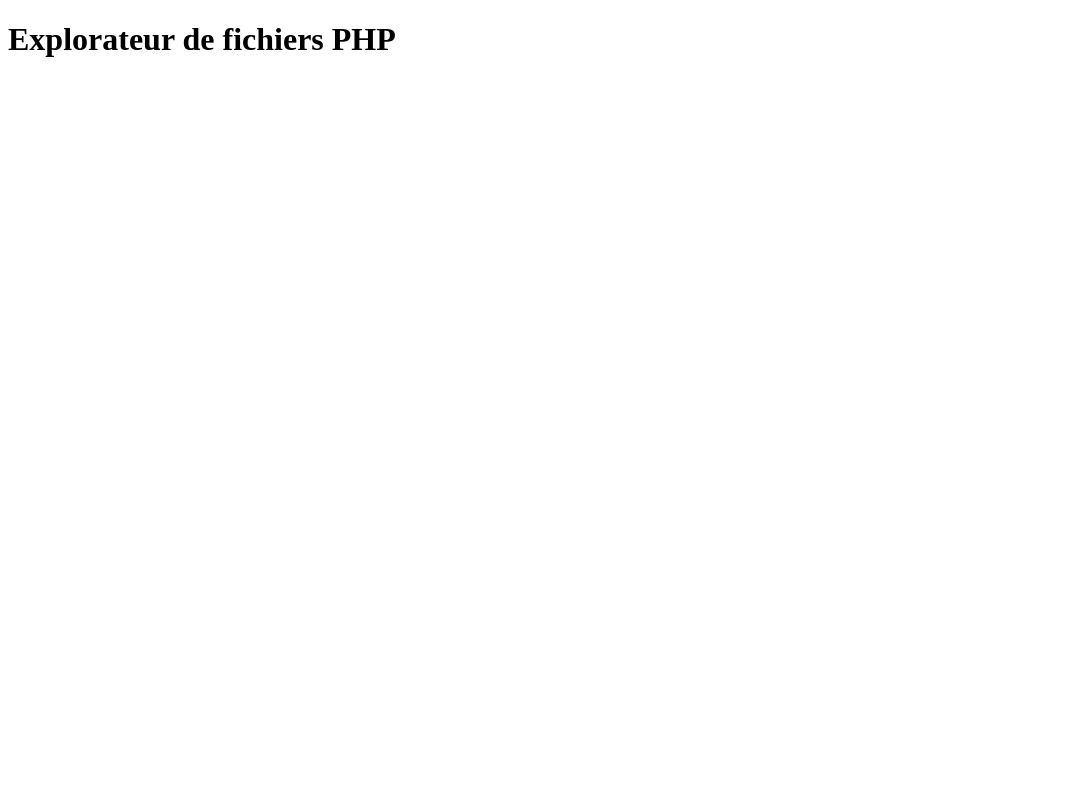
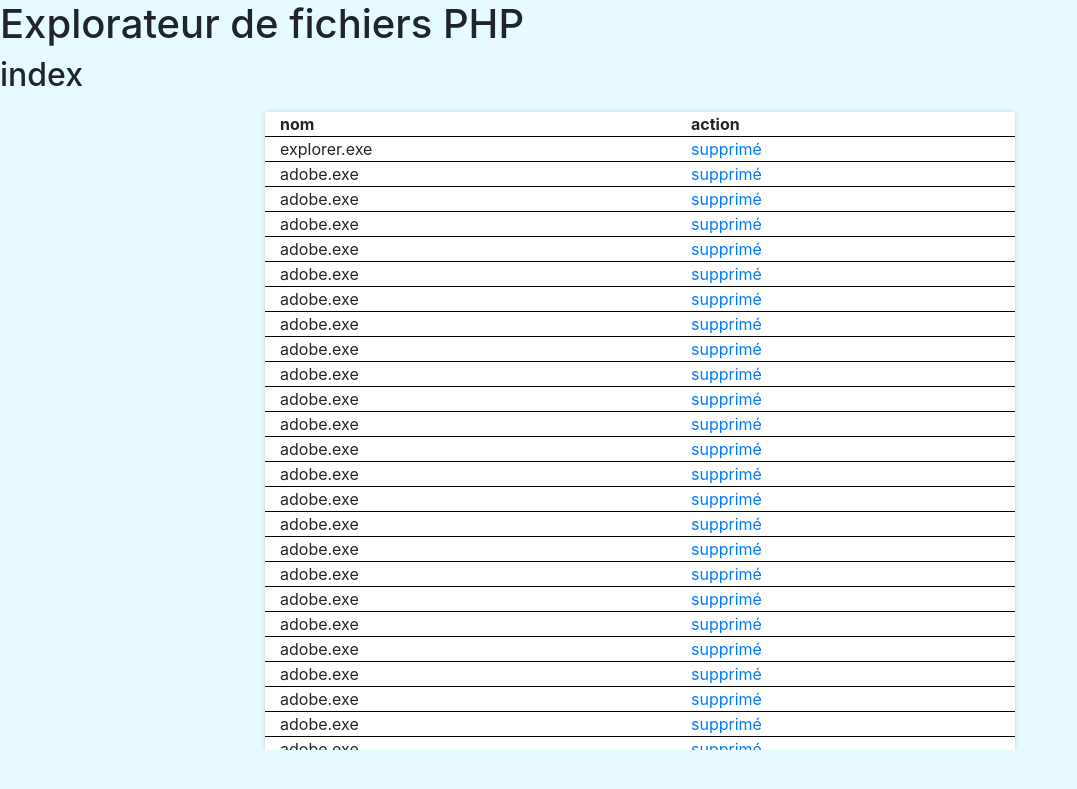
Before and after one commit to Blaster91/Explorateur_php, a PHP site: page / in a window 1280 px wide. Shown: the top 789 px of the page, without its empty margins (0-1077 px from the left). Run offline with PHP 8.4, Linux system fonts and the light colour scheme; some libraries are stand-ins or nearby versions.

Commit message:
add html

```diff
--- a/index.php
+++ b/index.php
@@ -4,13 +4,246 @@
     <meta charset="utf-8">
     <title>Explorateur php</title>
     <link rel="stylesheet" href="style.css">
+    <link rel="stylesheet" href="https://stackpath.bootstrapcdn.com/bootstrap/4.3.1/css/bootstrap.min.css" integrity="sha384-ggOyR0iXCbMQv3Xipma34MD+dH/1fQ784/j6cY/iJTQUOhcWr7x9JvoRxT2MZw1T" crossorigin="anonymous">
   </head>
   <body>
     <header>
       <h1>Explorateur de fichiers PHP</h1>
     </header>
     <section>
+      <h2>index</h2>
+      <div class="container_table">
+        <table class="table_explorer">
+          <thead>
+            <tr>
+              <th>
+                nom
+              </th>
+              <th>
+                action
+              </th>
+            </tr>
+          </thead>
+          <tbody>
+            <tr>
+              <td>
+                explorer.exe
+              </td>
+              <td>
+                <a href="#">supprimé</a>
+              </td>
+            </tr>
+            <tr>
+              <td>
+                adobe.exe
+              </td>
+              <td>
+                <a href="#">supprimé</a>
+              </td>
+            </tr>
+            <tr>
+              <td>
+                adobe.exe
+              </td>
+              <td>
+                <a href="#">supprimé</a>
+              </td>
+            </tr>
+            <tr>
+              <td>
+                adobe.exe
+              </td>
+              <td>
+                <a href="#">supprimé</a>
+              </td>
+            </tr>
+            <tr>
+              <td>
+                adobe.exe
+              </td>
+              <td>
+                <a href="#">supprimé</a>
+              </td>
+            </tr>
+            <tr>
+              <td>
+                adobe.exe
+              </td>
+              <td>
+                <a href="#">supprimé</a>
+              </td>
+            </tr>
+            <tr>
+              <td>
+                adobe.exe
+              </td>
+              <td>
+                <a href="#">supprimé</a>
+              </td>
+            </tr>
+            <tr>
+              <td>
+                adobe.exe
+              </td>
+              <td>
+                <a href="#">supprimé</a>
+              </td>
+            </tr>
+            <tr>
+              <td>
+                adobe.exe
+              </td>
+              <td>
+                <a href="#">supprimé</a>
+              </td>
+            </tr>
+            <tr>
+              <td>
+                adobe.exe
+              </td>
+              <td>
+                <a href="#">supprimé</a>
+              </td>
+            </tr>
+            <tr>
+              <td>
+                adobe.exe
+              </td>
+              <td>
+                <a href="#">supprimé</a>
+              </td>
+            </tr>
+            <tr>
+              <td>
+                adobe.exe
+              </td>
+              <td>
+                <a href="#">supprimé</a>
+              </td>
+            </tr>
+            <tr>
+              <td>
+                adobe.exe
+              </td>
+              <td>
+                <a href="#">supprimé</a>
+              </td>
+            </tr>
+            <tr>
+              <td>
+                adobe.exe
+              </td>
+              <td>
+                <a href="#">supprimé</a>
+              </td>
+            </tr>
+            <tr>
+              <td>
+                adobe.exe
+              </td>
+              <td>
+                <a href="#">supprimé</a>
+              </td>
+            </tr>
+            <tr>
+              <td>
+                adobe.exe
+              </td>
+              <td>
+                <a href="#">supprimé</a>
+              </td>
+            </tr>
+            <tr>
+              <td>
+                adobe.exe
+              </td>
+              <td>
+                <a href="#">supprimé</a>
+              </td>
+            </tr>
+            <tr>
+              <td>
+                adobe.exe
+              </td>
+              <td>
+                <a href="#">supprimé</a>
+              </td>
+            </tr>
+            <tr>
+              <td>
+                adobe.exe
+              </td>
+              <td>
+                <a href="#">supprimé</a>
+              </td>
+            </tr>
+            <tr>
+              <td>
+                adobe.exe
+              </td>
+              <td>
+                <a href="#">supprimé</a>
+              </td>
+            </tr>
+            <tr>
+              <td>
+                adobe.exe
+              </td>
+              <td>
+                <a href="#">supprimé</a>
+              </td>
+            </tr>
+            <tr>
+              <td>
+                adobe.exe
+              </td>
+              <td>
+                <a href="#">supprimé</a>
+              </td>
+            </tr>
+            <tr>
+              <td>
+                adobe.exe
+              </td>
+              <td>
+                <a href="#">supprimé</a>
+              </td>
+            </tr>
+            <tr>
+              <td>
+                adobe.exe
+              </td>
+              <td>
+                <a href="#">supprimé</a>
+              </td>
+            </tr>
+            <tr>
+              <td>
+                adobe.exe
+              </td>
+              <td>
+                <a href="#">supprimé</a>
+              </td>
+            </tr>
+            <tr>
+              <td>
+                adobe.exe
+              </td>
+              <td>
+                <a href="#">supprimé</a>
+              </td>
+            </tr>
 
+          </tbody>
+        </table>
+      </div>
+      <div class="popup">
+      </div>
     </section>
+
+    <script src="https://cdnjs.cloudflare.com/ajax/libs/jquery/3.4.1/jquery.min.js" integrity="sha256-CSXorXvZcTkaix6Yvo6HppcZGetbYMGWSFlBw8HfCJo=" crossorigin="anonymous"></script>
+    <script src="https://cdnjs.cloudflare.com/ajax/libs/popper.js/1.14.7/umd/popper.min.js" integrity="sha384-UO2eT0CpHqdSJQ6hJty5KVphtPhzWj9WO1clHTMGa3JDZwrnQq4sF86dIHNDz0W1" crossorigin="anonymous"></script>
+    <script src="https://stackpath.bootstrapcdn.com/bootstrap/4.3.1/js/bootstrap.min.js" integrity="sha384-JjSmVgyd0p3pXB1rRibZUAYoIIy6OrQ6VrjIEaFf/nJGzIxFDsf4x0xIM+B07jRM" crossorigin="anonymous"></script>
+    <script src="https://kit.fontawesome.com/6fee70888d.js"></script>
   </body>
 </html>
--- a/style.css
+++ b/style.css
@@ -0,0 +1,59 @@
+/* reset CSS */
+*{
+  margin: 0;
+  padding: 0;
+}
+
+body{
+  background-color: #e6fbff !important;
+}
+
+
+
+/* <<<<<<<<<<<<<<<<<<<<<< tableau >>>>>>>>>>>>>>>>>>>>>>>> */
+
+.table_explorer{
+  width: 90%;
+  max-width: 750px;
+  border-radius: 3px;
+  box-shadow: 0px 0px 5px lightgrey;
+  overflow: scroll;
+  max-height: 400px;
+  background-color: white;
+}
+tr{
+  border-bottom: 1px solid black;
+  width: 100%;
+}
+th{
+  text-align: left;
+  padding: 0 15px;
+}
+td{
+  padding: 0 15px;
+}
+
+.container_table{
+  max-height: 70vh;
+  overflow: auto;
+  display: flex;
+  justify-content: center;
+  padding-top: 10px;
+}
+
+/* <<<<<<<<<<<<<<<< popup >>>>>>>>>>>>>>>>*/
+.popup{
+  display: none;
+  height: 100px;
+  width: 280px;
+  border-top: 3px solid #0094a7;
+  border-left: 3px solid #0094a7;
+  border-bottom: 3px solid #0094a7;
+  border-top-left-radius: 10px;
+  border-bottom-left-radius: 10px;
+  box-shadow: 0px 0px 0px 10000px #00000085;
+  position: absolute;
+  background-color: #5ed1df;
+  bottom: 7%;
+  right: 0;
+}
```
